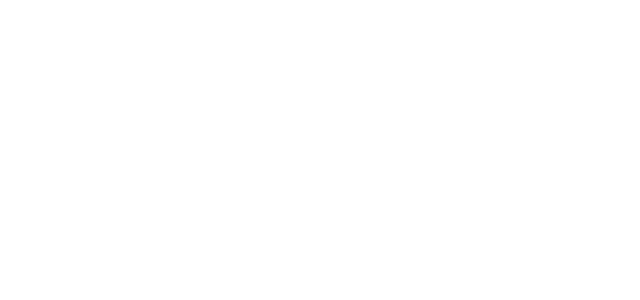
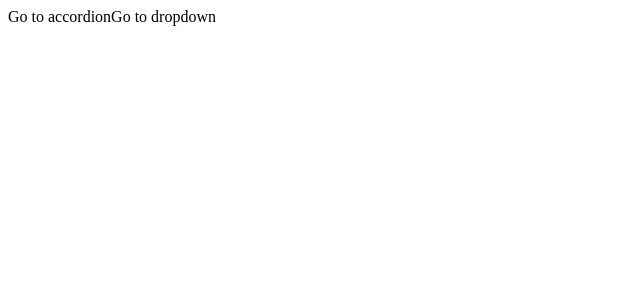
Before and after one commit to OmarShebl36/Customized-Components, a React (Create React App) app: page / in a window 1280 px wide. Shown: the top 300 px of the page, without its empty margins (0-640 px from the left). Built offline with nearby package versions, Linux system fonts and the light colour scheme.

Commit message:
rfr: use the app component to test the Link component

```diff
--- a/src/App.tsx
+++ b/src/App.tsx
@@ -1,5 +1,10 @@
+import Link from "./components/Link";
+
 function App() {
-  return <></>;
+  return <>
+  <Link to="/accordion">Go to accordion</Link>
+  <Link to="/dropdown">Go to dropdown</Link>
+  </>;
 }
 
 export default App;
```
